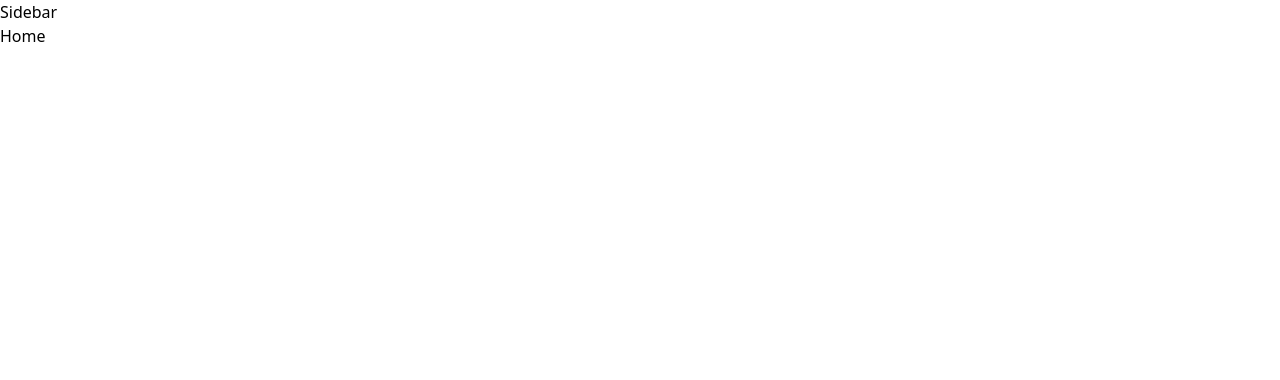
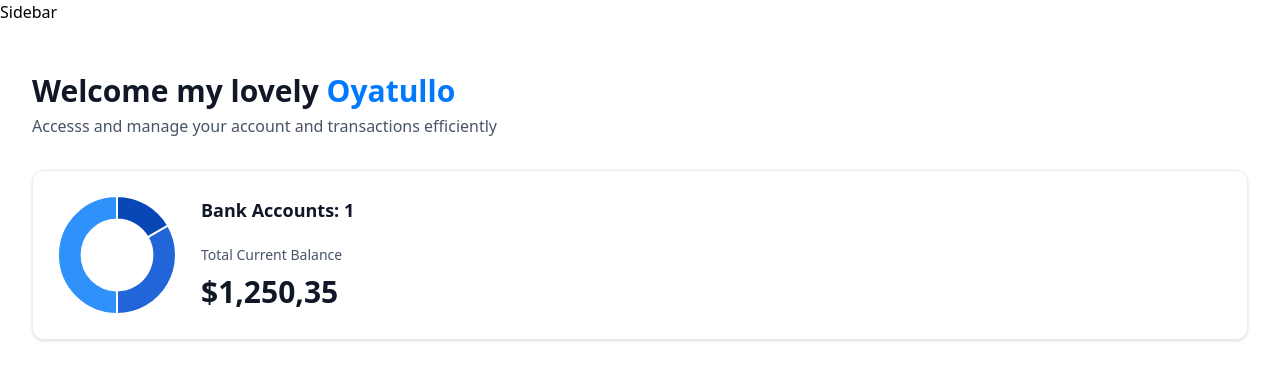
Before and after one commit to Fallingevil/bank-project, a Next.js app: page / in a window 1280 px wide. Shown: the top 380 px of the page. Built offline with nearby package versions, Linux system fonts and the light colour scheme.

Commit message:
modified

```diff
--- a/app/(root)/page.tsx
+++ b/app/(root)/page.tsx
@@ -1,8 +1,29 @@
+import HeaderBox from '@/components/HeaderBox'
+import TotalBalanceBox from '@/components/TotalBalanceBox';
 import React from 'react'
 
 const Home = () => {
+  const loggedIn = { firstName: 'Oyatullo'};
+
   return (
-    <div>Home</div>
+    <section className='home'>
+      <div className='home-content'>
+        <header className='home-header'>
+          <HeaderBox
+            type="greeting"
+            title="Welcome my lovely"
+            user={loggedIn?.firstName || 'Guest'}
+            subtext="Accesss and manage your account and transactions efficiently"
+          />
+
+          <TotalBalanceBox
+            accounts={[]}
+            totalBanks={1}
+            totalCurrentBalance={1250.35}
+          />
+        </header>
+      </div>
+    </section>
   )
 }
 
--- /dev/null
+++ b/components/AnimatedCounter.tsx
@@ -0,0 +1,19 @@
+"use client"
+
+import React from 'react'
+import CountUp from 'react-countup'
+
+const AnimatedCounter = ({ amount }: { amount: number}) => {
+  return (
+    <div className='w-full'>
+        <CountUp
+        decimals={2}
+        decimal=','
+        prefix='$'
+        end={amount}
+        />
+    </div>
+  )
+}
+
+export default AnimatedCounter
--- /dev/null
+++ b/components/DoughunterChart.tsx
@@ -0,0 +1,34 @@
+'use client'
+
+import React from 'react'
+import { Chart as ChartJS, ArcElement, Tooltip, Legend} from 'chart.js'
+import { Doughnut } from 'react-chartjs-2'
+
+ChartJS.register(ArcElement, Tooltip, Legend);
+
+const DoughunterChart = ({ accounts }: DoughnutChartProps) => {
+    const data = {
+        datasets: [
+            {
+                label: 'Banks',
+                data: [1250, 2500, 3750],
+                backgroundColor: ['#0747b6', '#2265d8', '#2f91fa']
+            }
+        ],
+        labels: ['Bank 1', 'Bank 2', 'Bank 3']
+    }
+
+  return <Doughnut data={data}
+//   styling chart
+  options={{
+    cutout: '60%',
+    plugins: {
+        legend: {
+            display: false
+        }
+    }
+  }}
+  />
+}
+
+export default DoughunterChart
--- /dev/null
+++ b/components/HeaderBox.tsx
@@ -0,0 +1,17 @@
+import React from 'react'
+
+const HeaderBox = ({type = "title", title, subtext, user}: HeaderBoxProps) => {
+  return (
+    <div className='header-box'>
+        <h1 className='header-box-title'>
+            {title}
+            {type === "greeting" && (
+                <span className='text-bankGradient'>&nbsp;{user}</span>
+            )}
+        </h1>
+        <p className='header-box-subtext'>{subtext}</p>
+    </div>
+  )
+}
+
+export default HeaderBox
--- /dev/null
+++ b/components/TotalBalanceBox.tsx
@@ -0,0 +1,34 @@
+import { title } from 'process'
+import React from 'react'
+import CountUp from 'react-countup'
+import AnimatedCounter from './AnimatedCounter'
+import DoughunterChart from './DoughunterChart'
+
+const TotalBalanceBox = ({accounts=[], totalBanks, totalCurrentBalance}: TotlaBalanceBoxProps) => {
+  return (
+    <section className='total-balance'>
+        <div className='total-balance-chart'>
+            <DoughunterChart accounts={accounts}/>
+
+        </div>
+
+        <div className='flex flex-col gap-6'>
+            <h2 className='header-2'>
+                Bank Accounts: {totalBanks}
+            </h2>
+            <div className='flex flex-col gap-2'>
+                <p className='total-balance-label'>
+                    Total Current Balance
+                </p>
+
+                <div className='total-balance-amount flex-center gap-2'>
+                    <AnimatedCounter amount={totalCurrentBalance}
+                    />
+                </div>
+            </div>
+        </div>
+    </section>
+  )
+}
+
+export default TotalBalanceBox
--- a/package.json
+++ b/package.json
@@ -10,11 +10,15 @@
   },
   "dependencies": {
     "@radix-ui/react-slot": "^1.0.2",
+    "chart.js": "^4.4.2",
     "class-variance-authority": "^0.7.0",
     "clsx": "^2.1.1",
     "lucide-react": "^0.378.0",
     "next": "14.2.3",
+    "query-string": "^9.0.0",
     "react": "^18",
+    "react-chartjs-2": "^5.2.0",
+    "react-countup": "^6.5.3",
     "react-dom": "^18",
     "tailwind-merge": "^2.3.0",
     "tailwindcss-animate": "^1.0.7"
```
Also changed, not shown: 1 other file (tests, documents, lock files or other folders).
